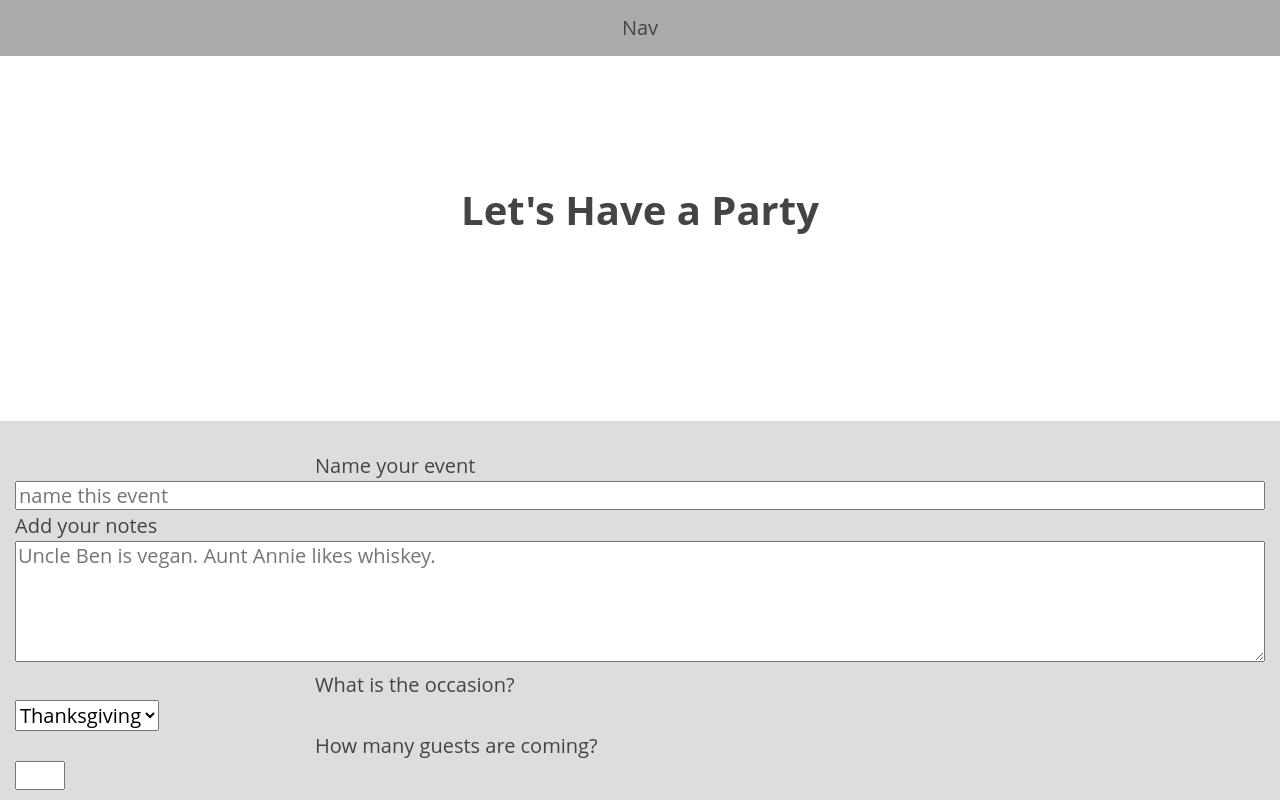
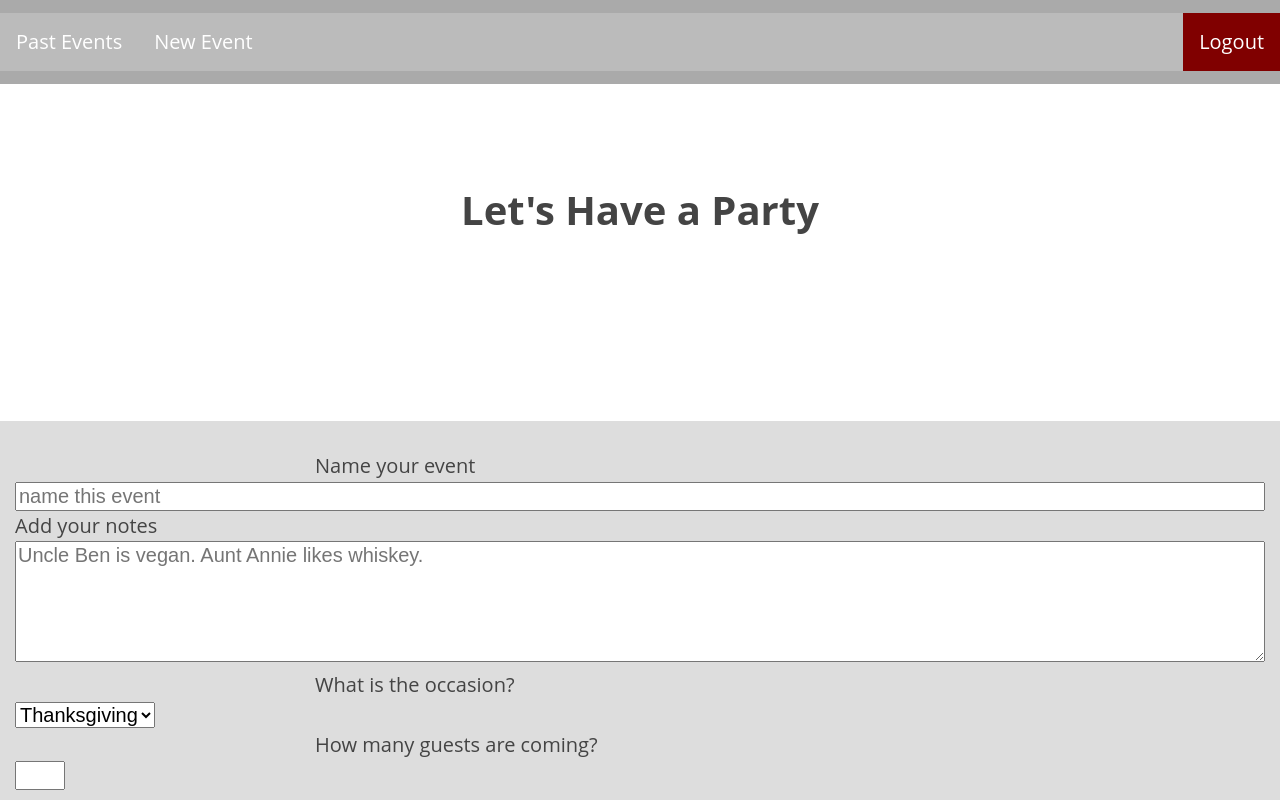
Before and after one commit to steffencrespo/the-perfect-meal-wireframes, a plain HTML site: page new-event.html in a window 1280 px wide. Shown: the top 800 px of the page. Drawn offline with nearby package versions, Linux system fonts and the light colour scheme.

Commit message:
adds nav to all the pages

```diff
--- a/new-event.html
+++ b/new-event.html
@@ -3,11 +3,18 @@
 <head>
   <title>The Perfect Meal</title>
   <meta name="viewport" content="width=device-width, initial-scale=1">
-  <link rel="stylesheet" type="text/css" href="//cdnjs.cloudflare.com/ajax/libs/normalize/6.0.0/normalize.css">
+  <link rel="stylesheet" type="text/css" href="https://cdnjs.cloudflare.com/ajax/libs/normalize/7.0.0/normalize.min.css">
+  <link rel="stylesheet" type="text/css" href="navbar.css">
   <link rel="stylesheet" type="text/css" href="main.css">
 </head>
 <body>
-  <nav role="navigation">Nav</nav>
+  <nav role="navigation">
+    <ul>
+      <li><a href="#">Past Events</a></li>
+      <li><a href="#">New Event</a></li>
+      <li style="float:right"><a class="active" href="#about">Logout</a></li>
+    </ul>
+  </nav>
   <main role="main" class="new-event">
     <header>
       <h1>Let's Have a Party</h1>
```
Also changed, not shown: events-list.html (+1 -1 lines), index.html (+9 -2 lines), landing-page.html (+9 -2 lines).
